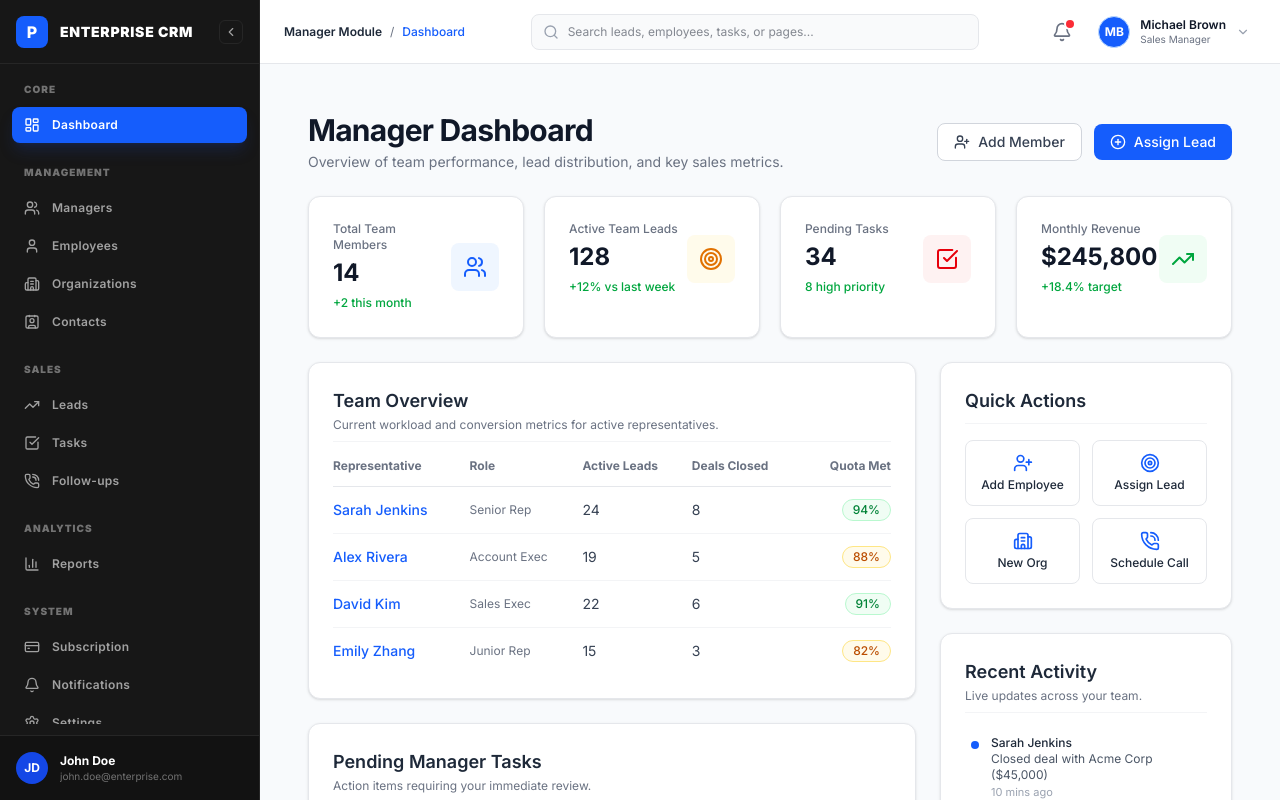
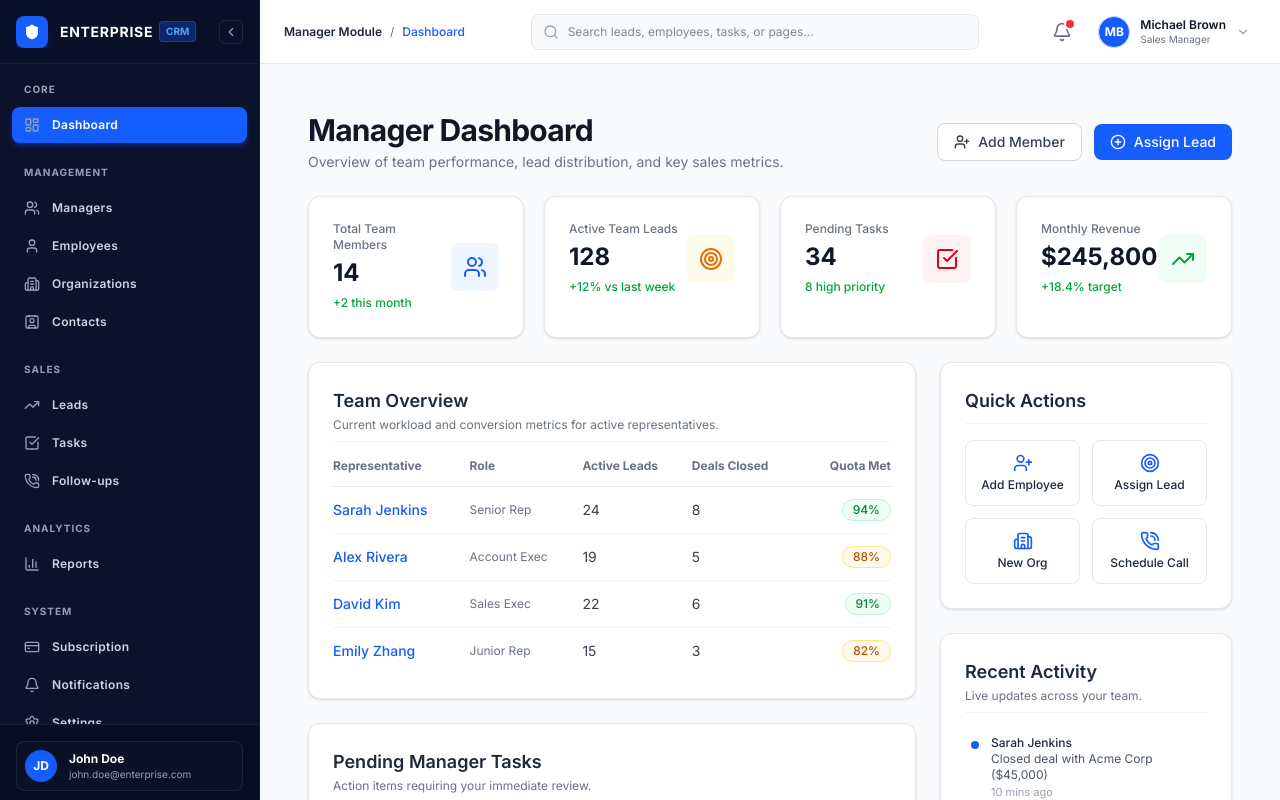
Before and after one commit to gauravjain6065-maker/Frontend, a React (Vite) app: page /manager/dashboard in a window 1280 px wide. Shown: the top 800 px of the page. Built offline with nearby package versions, Linux system fonts and the light colour scheme.

Commit message:
style: Apply Employee sidebar deep navy (#0B132B) color palette to Manager and Company Admin sidebar

```diff
--- a/src/components/layout/Sidebar.jsx
+++ b/src/components/layout/Sidebar.jsx
@@ -16,7 +16,8 @@ import {
   Settings,
   UserCheck,
   ChevronLeft,
-  ChevronRight
+  ChevronRight,
+  Shield
 } from 'lucide-react';
 
 const MENU_GROUPS = [
@@ -77,34 +78,35 @@ export function Sidebar({ collapsed, toggleCollapse, mobileOpen, closeMobile })
       {mobileOpen && (
         <div
           onClick={closeMobile}
-          className="fixed inset-0 z-40 bg-neutral-900/40 lg:hidden transition-opacity backdrop-blur-xs"
+          className="fixed inset-0 z-40 bg-gray-900/60 lg:hidden transition-opacity backdrop-blur-xs"
         />
       )}
 
-      {/* Sidebar Container - Fixed left */}
+      {/* Sidebar Container - Fixed left with Employee Deep Navy Palette (#0B132B) */}
       <aside
-        className={`fixed inset-y-0 left-0 z-50 flex flex-col justify-between bg-neutral-900 text-neutral-300 border-r border-neutral-800 transition-all duration-200 ease-in-out
+        className={`fixed inset-y-0 left-0 z-50 flex flex-col justify-between bg-[#0B132B] text-slate-300 border-r border-slate-800/60 transition-all duration-200 ease-in-out
           ${collapsed ? 'w-[72px]' : 'w-[260px]'}
           ${mobileOpen ? 'translate-x-0' : '-translate-x-full lg:translate-x-0'}`}
       >
         {/* Top Brand Logo Section */}
         <div>
-          <div className="h-16 px-4 flex items-center justify-between border-b border-neutral-800 select-none">
+          <div className="h-16 px-4 flex items-center justify-between border-b border-slate-800/60 select-none bg-[#080E21]/40">
             <div className="flex items-center gap-3 overflow-hidden">
-              <div className="w-8 h-8 rounded-lg bg-blue-600 flex items-center justify-center text-white font-extrabold flex-shrink-0">
-                P
+              <div className="w-8 h-8 rounded-lg bg-blue-600 flex items-center justify-center text-white font-extrabold flex-shrink-0 shadow-lg shadow-blue-600/30">
+                <Shield className="w-4 h-4 fill-current text-white" />
               </div>
               {!collapsed && (
-                <span className="font-black text-sm tracking-wider text-white truncate">
-                  ENTERPRISE CRM
-                </span>
+                <div className="flex items-center gap-1.5 min-w-0">
+                  <span className="font-bold text-white tracking-wider text-sm truncate">ENTERPRISE</span>
+                  <span className="bg-blue-600/30 text-blue-400 text-[10px] font-bold px-1.5 py-0.5 rounded border border-blue-500/30 shrink-0">CRM</span>
+                </div>
               )}
             </div>
 
             {/* Collapse Arrow Toggle Button */}
             <button
               onClick={toggleCollapse}
-              className="hidden lg:flex w-6 h-6 rounded-md hover:bg-neutral-800 border border-neutral-800 items-center justify-center text-neutral-400 hover:text-white transition-colors cursor-pointer"
+              className="hidden lg:flex w-6 h-6 rounded-md hover:bg-slate-800 border border-slate-800 items-center justify-center text-slate-400 hover:text-white transition-colors cursor-pointer"
             >
               {collapsed ? <ChevronRight className="w-3.5 h-3.5" /> : <ChevronLeft className="w-3.5 h-3.5" />}
             </button>
@@ -116,7 +118,7 @@ export function Sidebar({ collapsed, toggleCollapse, mobileOpen, closeMobile })
               <div key={idx} className="space-y-1">
                 {/* Group Title Section */}
                 {!collapsed && (
-                  <span className="px-3 text-[10px] font-black uppercase text-neutral-500 tracking-widest block py-1.5">
+                  <span className="px-3 text-[10px] font-bold uppercase text-slate-400 tracking-widest block py-1.5">
                     {group.title}
                   </span>
                 )}
@@ -134,16 +136,16 @@ export function Sidebar({ collapsed, toggleCollapse, mobileOpen, closeMobile })
                         className={({ isActive }) => `
                           flex items-center gap-3 px-3 py-2.5 rounded-lg text-xs font-semibold tracking-wide transition-all group relative
                           ${isActive
-                            ? 'bg-blue-600 text-white shadow-lg shadow-blue-900/30'
-                            : 'hover:bg-neutral-800/60 hover:text-white text-neutral-400'}
+                            ? 'bg-blue-600 text-white shadow-md shadow-blue-600/30 font-semibold'
+                            : 'hover:bg-slate-800/60 hover:text-white text-slate-300'}
                         `}
                       >
-                        <MenuIcon className="w-4 h-4 flex-shrink-0" />
+                        <MenuIcon className="w-4 h-4 flex-shrink-0 text-slate-400 group-hover:text-white" />
                         {!collapsed && <span className="truncate">{item.name}</span>}
 
                         {/* Hover Tooltip (Shown only when sidebar is collapsed) */}
                         {collapsed && (
-                          <div className="absolute left-[78px] top-1/2 -translate-y-1/2 z-50 px-2 py-1 bg-neutral-900 border border-neutral-800 rounded-md text-[10px] font-bold text-white shadow-xl opacity-0 translate-x-2 group-hover:opacity-100 group-hover:translate-x-0 pointer-events-none transition-all">
+                          <div className="absolute left-[78px] top-1/2 -translate-y-1/2 z-50 px-2 py-1 bg-[#0B132B] border border-slate-800 rounded-md text-[10px] font-bold text-white shadow-xl opacity-0 translate-x-2 group-hover:opacity-100 group-hover:translate-x-0 pointer-events-none transition-all">
                             {item.name}
                           </div>
                         )}
@@ -157,15 +159,15 @@ export function Sidebar({ collapsed, toggleCollapse, mobileOpen, closeMobile })
         </div>
 
         {/* Footer User Avatar Card Section */}
-        <div className="p-4 border-t border-neutral-800 select-none bg-neutral-950/40">
-          <div className="flex items-center gap-3 overflow-hidden">
-            <div className="w-8 h-8 rounded-full bg-blue-700 text-white flex items-center justify-center font-bold text-xs flex-shrink-0">
+        <div className="p-4 border-t border-slate-800/60 select-none bg-[#080E21]">
+          <div className="flex items-center gap-3 overflow-hidden p-2 rounded-lg bg-slate-900/60 border border-slate-800/80">
+            <div className="w-8 h-8 rounded-full bg-blue-600 text-white flex items-center justify-center font-bold text-xs flex-shrink-0 shadow-inner">
               JD
             </div>
             {!collapsed && (
               <div className="min-w-0">
                 <p className="text-xs font-bold text-white truncate">John Doe</p>
-                <p className="text-[10px] text-neutral-500 truncate">john.doe@enterprise.com</p>
+                <p className="text-[10px] text-slate-400 truncate">john.doe@enterprise.com</p>
               </div>
             )}
           </div>
```
